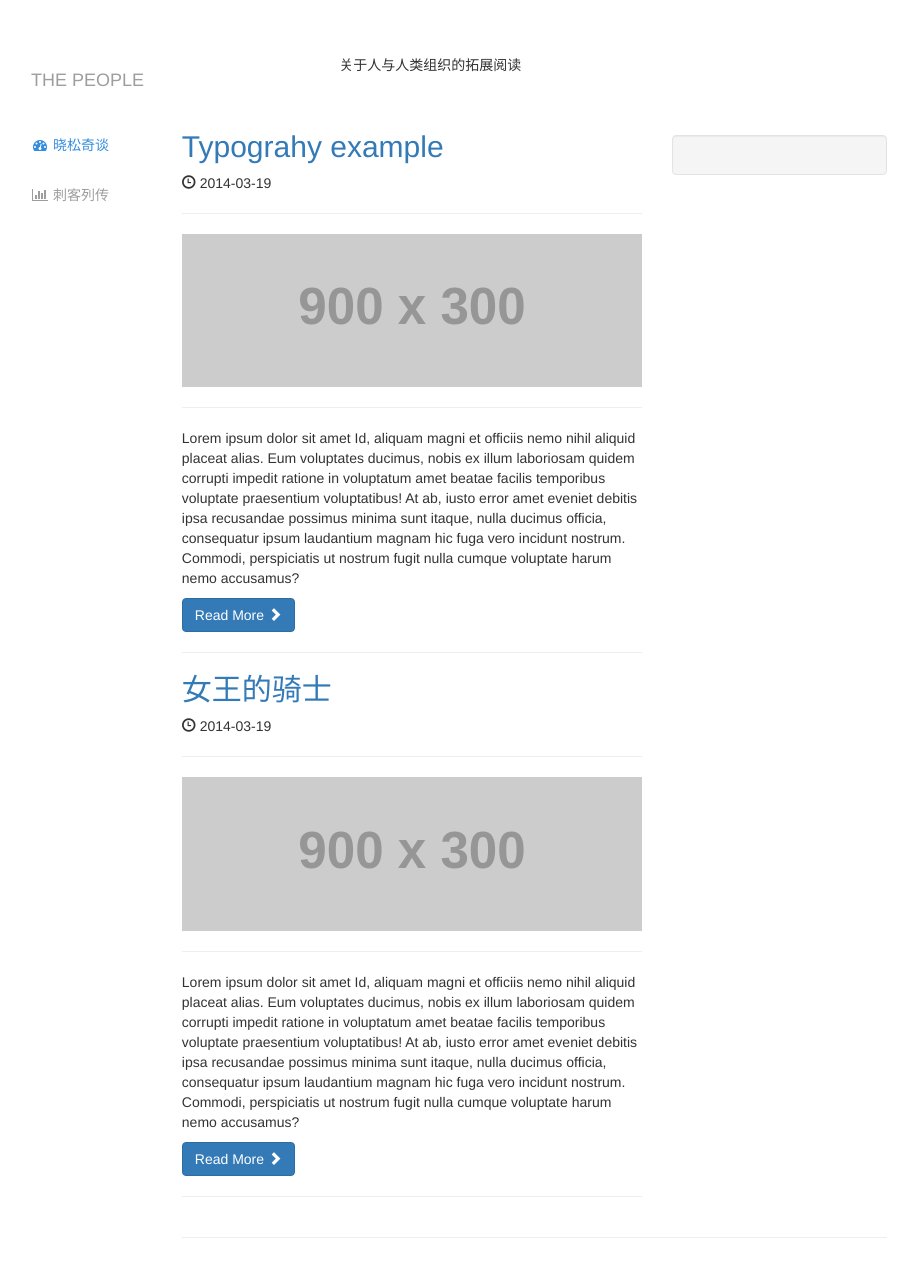
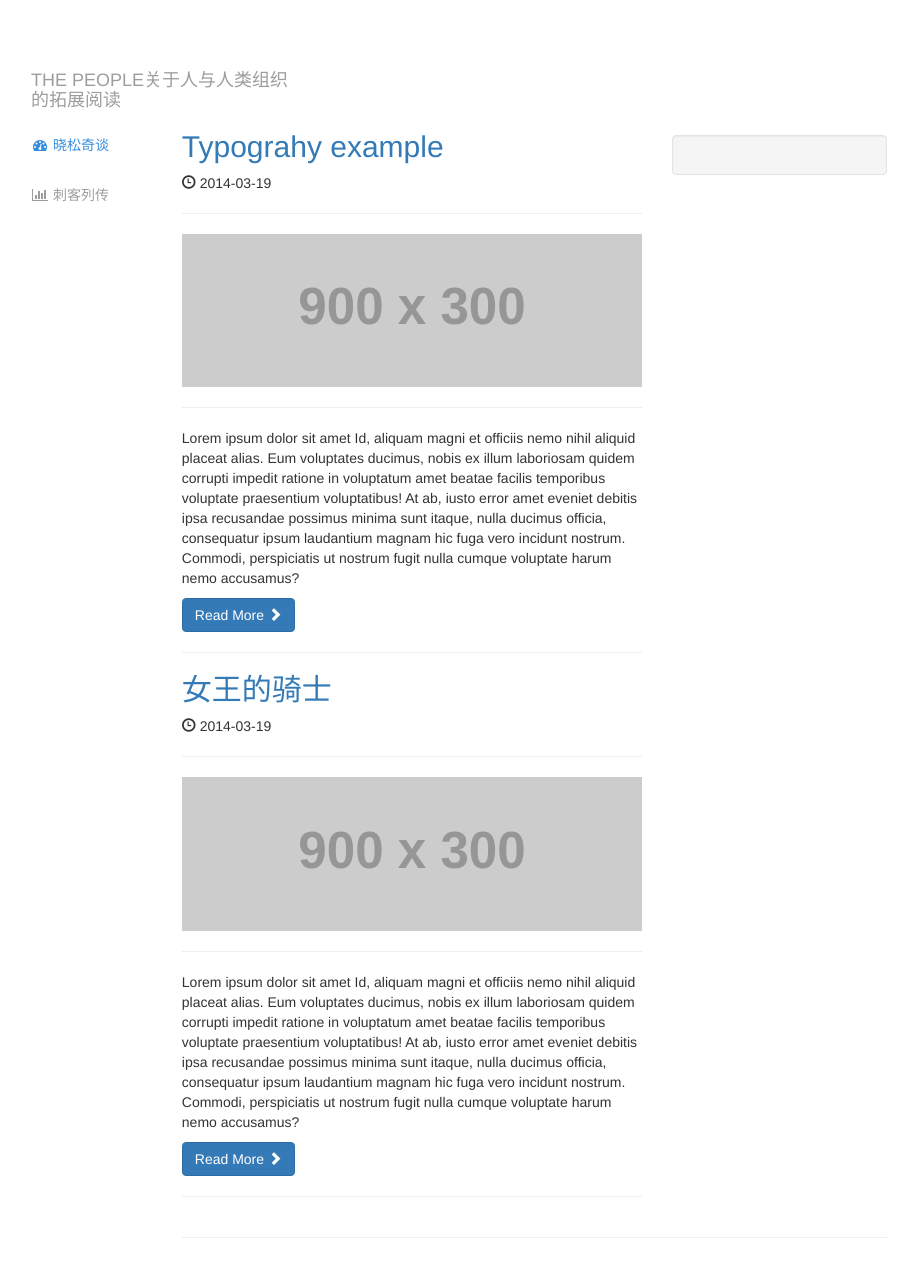
Before and after one commit to andyljj/thepeople, a Jekyll site: the page built from index.html, in a window 1280 px wide and 1298 px high. Shown: the top 1277 px of the window, without its empty margins (176-1094 px from the left). Built offline with Jekyll 4.4.1, drawn with Linux system fonts in a browser that asks for light colours; some web fonts are replaced; Markdown is read by kramdown in place of the engine named in the settings; comment, search, counter and statistics services are not loaded.

Commit message:
modify bug

```diff
--- a/_layouts/default.html
+++ b/_layouts/default.html
@@ -11,8 +11,7 @@
                 <span class="icon-bar"></span>
                 <span class="icon-bar"></span>
             </button>
-            <a class="navbar-brand" href="{{site.url}}">THE PEOPLE</a> &nbsp; &nbsp; &nbsp; <span>{{ site.description }}</span>
-
+            <a class="navbar-brand" href="{{site.url}}">THE PEOPLE<span>{{ site.description }}</span></a>
         </div>
 
         <!-- Share  -->
```
